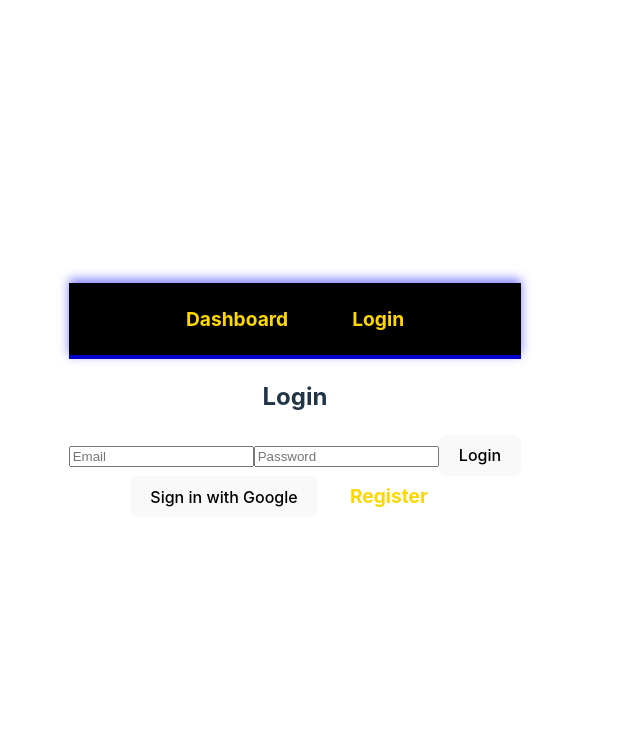
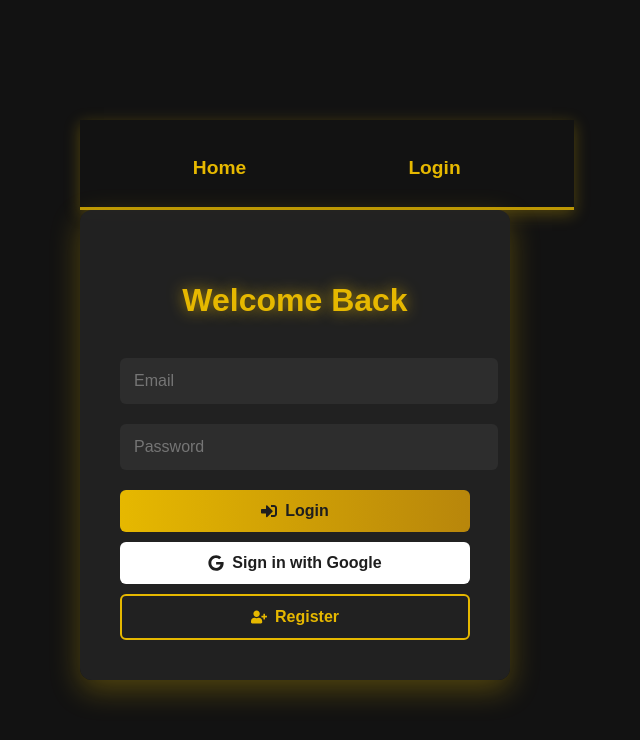
Before and after one commit to DerrickUnleashed/FinSpectre, a React (Vite) app in the folder FrontEnd/: page /login in a window 1280 px wide. Shown: the top 740 px of the page, without its empty margins (345-985 px from the left). Built offline with nearby package versions, Linux system fonts and the light colour scheme; no server answers.

Commit message:
Ui changes for login

```diff
--- a/FrontEnd/package.json
+++ b/FrontEnd/package.json
@@ -14,6 +14,7 @@
     "firebase": "^11.3.1",
     "react": "^19.0.0",
     "react-dom": "^19.0.0",
+    "react-icons": "^5.4.0",
     "react-router-dom": "^7.1.5"
   },
   "devDependencies": {
--- a/FrontEnd/src/Pages/Home.css
+++ b/FrontEnd/src/Pages/Home.css
@@ -27,7 +27,7 @@
 
 
 .logo {
-  height: 10em;
+  height: 8em;
   padding: 1.5em;
   will-change: filter;
   transition: filter 300ms;
--- a/FrontEnd/src/Pages/Login.css
+++ b/FrontEnd/src/Pages/Login.css
@@ -1,9 +1,8 @@
-/* src/Login.css */
-
+/* Modern Dark UI for Login Page */
 body {
-    background-color: #1e1e1e;
+  background: #121212;
   color: #e6b800;
-    font-family: 'Arial', sans-serif;
+  font-family: 'Poppins', sans-serif;
   display: flex;
   justify-content: center;
   align-items: center;
@@ -11,58 +10,97 @@ body {
   margin: 0;
 }
 
+/* Login Container */
 .login-container {
-    background: rgba(34, 34, 34, 0.9);
-    padding: 2rem;
-    border-radius: 10px;
-    box-shadow: 0 0 20px rgba(230, 184, 0, 0.8);
+  background: rgba(34, 34, 34, 0.95);
+  padding: 2.5rem;
+  border-radius: 12px;
+  box-shadow: 0px 10px 30px rgba(230, 184, 0, 0.3);
   text-align: center;
-    animation: popIn 0.5s ease-in-out;
-    max-width: 400px;
-    width: 100%;
+  width: 350px;
+  animation: fadeIn 0.5s ease-in-out;
 }
 
-  @keyframes popIn {
-    from {
-      transform: scale(0.8);
-      opacity: 0;
-    }
-    to {
-      transform: scale(1);
-      opacity: 1;
-    }
+/* Fade-in animation */
+@keyframes fadeIn {
+  from { opacity: 0; transform: scale(0.9); }
+  to { opacity: 1; transform: scale(1); }
 }
 
+/* Heading */
 h2 {
-    margin-bottom: 1rem;
+  margin-bottom: 1.5rem;
   font-size: 2rem;
-    text-shadow: 0 0 10px rgba(230, 184, 0, 0.8);
+  text-shadow: 0 0 15px rgba(230, 184, 0, 0.7);
 }
 
+/* Input Fields */
 input {
   width: 100%;
-    padding: 10px;
+  padding: 12px;
   margin: 10px 0;
-    border: none;
-    border-radius: 5px;
-    background: #333;
+  border: 2px solid transparent;
+  border-radius: 6px;
+  background: #2d2d2d;
   color: #e6b800;
   font-size: 1rem;
+  transition: 0.3s;
+  outline: none;
 }
 
-  button {
-    background: linear-gradient(90deg, #e6b800, #b8860b);
-    border: none;
-    padding: 10px;
-    border-radius: 5px;
-    font-size: 1rem;
-    color: #1e1e1e;
-    cursor: pointer;
-    transition: all 0.3s;
-    width: 100%;
+input:focus {
+  border-color: #e6b800;
+  box-shadow: 0 0 10px rgba(230, 184, 0, 0.6);
 }
 
-  button:hover {
+/* Buttons */
+button {
+  width: 100%;
+  padding: 12px;
+  margin-top: 10px;
+  border: none;
+  border-radius: 6px;
+  font-size: 1rem;
+  cursor: pointer;
+  transition: all 0.3s ease-in-out;
+  display: flex;
+  align-items: center;
+  justify-content: center;
+  gap: 8px;
+  font-weight: bold;
+}
+
+/* Login Button */
+.login-btn {
+  background: linear-gradient(90deg, #e6b800, #b8860b);
+  color: #1e1e1e;
+}
+
+.login-btn:hover {
   transform: scale(1.05);
+  box-shadow: 0 0 15px rgba(230, 184, 0, 0.7);
+}
+
+/* Google Sign-in Button */
+.google-btn {
+  background: #ffffff;
+  color: #1e1e1e;
+}
+
+.google-btn:hover {
+  transform: scale(1.05);
+  box-shadow: 0 0 15px rgba(255, 255, 255, 0.6);
+}
+
+/* Register Button */
+.register-btn {
+  background: transparent;
+  border: 2px solid #e6b800;
+  color: #e6b800;
+}
+
+.register-btn:hover {
+  background: #e6b800;
+  color: #1e1e1e;
   box-shadow: 0 0 15px rgba(230, 184, 0, 0.8);
 }
--- a/FrontEnd/src/Pages/Login.jsx
+++ b/FrontEnd/src/Pages/Login.jsx
@@ -1,13 +1,16 @@
 import React, { useState } from "react";
 import { useNavigate } from "react-router-dom";
-import { auth } from "./firebaseconfig";  // Import Firebase auth
+import { auth } from "./firebaseconfig";
 import { signInWithEmailAndPassword, signInWithPopup, GoogleAuthProvider } from "firebase/auth";
-import './NavBar.css';
+import "./Login.css";
+import { FaGoogle, FaSignInAlt, FaUserPlus } from "react-icons/fa";
+
 const Login = () => {
   const [email, setEmail] = useState("");
   const [password, setPassword] = useState("");
   const provider = new GoogleAuthProvider();
   const navigate = useNavigate();
+
   const handleLogin = async (e) => {
     e.preventDefault();
     try {
@@ -29,16 +32,33 @@ const Login = () => {
 
   return (
     <div className="login-container">
-      <h2>Login</h2>
-      <form onSubmit={handleLogin}>
-        <input type="email" placeholder="Email" onChange={(e) => setEmail(e.target.value)} required />
-        <input type="password" placeholder="Password" onChange={(e) => setPassword(e.target.value)} required />
-        <button type="submit">Login</button>
+      <h2>Welcome Back</h2>
+      <form onSubmit={handleLogin} className="login-form">
+        <input
+          type="email"
+          placeholder="Email"
+          value={email}
+          onChange={(e) => setEmail(e.target.value)}
+          required
+        />
+        <input
+          type="password"
+          placeholder="Password"
+          value={password}
+          onChange={(e) => setPassword(e.target.value)}
+          required
+        />
+        <button type="submit" className="login-btn">
+          <FaSignInAlt /> Login
+        </button>
       </form>
-      <button onClick={handleGoogleLogin}>Sign in with Google</button>
-      <button onClick={() => navigate("/register")} className="nav-btn">Register</button>
+      <button onClick={handleGoogleLogin} className="google-btn">
+        <FaGoogle /> Sign in with Google
+      </button>
+      <button onClick={() => navigate("/register")} className="register-btn">
+        <FaUserPlus /> Register
+      </button>
     </div>
-
   );
 };
 
--- a/FrontEnd/src/Pages/NavBar.css
+++ b/FrontEnd/src/Pages/NavBar.css
@@ -1,31 +1,51 @@
+/* Navbar Styling */
 .navbar {
   display: flex;
-    justify-content: center;
+  justify-content: space-between; /* Ensures spacing between logo and buttons */
   align-items: center;
-    background: black;
-    padding: 1rem;
-    box-shadow: 0 -4px 10px rgba(0, 0, 255, 0.5);
-    border-bottom: 4px solid rgba(0, 0, 255, 0.8);
+  width: 100%; /* Make sure navbar spans full width */
+  padding: 1rem 2rem;
+  background: #121212;
+  box-shadow: 0 4px 15px rgba(230, 184, 0, 0.3);
+  border-bottom: 3px solid rgba(230, 184, 0, 0.8);
 }
 
+/* Centering logo and buttons */
+.logo {
+  font-size: 1.8rem;
+  font-weight: bold;
+  color: #e6b800;
+  text-shadow: 0 0 10px rgba(230, 184, 0, 0.6);
+}
+
+/* Navigation Links */
+.nav-links {
+  display: flex;
+  gap: 2rem;
+}
+
+/* Buttons */
 .nav-btn {
   background: none;
-    border: none;
-    color: gold;
+  border: 2px solid transparent;
+  color: #e6b800;
   font-size: 1.2rem;
   font-weight: bold;
-    margin: 0 1rem;
-    padding: 0.5rem 1rem;
+  padding: 0.6rem 1.4rem;
   cursor: pointer;
+  transition: all 0.3s ease-in-out;
   position: relative;
-    transition: transform 0.2s ease, text-shadow 0.3s ease;
 }
 
+/* Hover Effect */
 .nav-btn:hover {
-    transform: scale(1.1);
-    text-shadow: 0 0 10px gold;
+  border-color: #e6b800;
+  background: rgba(230, 184, 0, 0.15);
+  box-shadow: 0 0 15px rgba(230, 184, 0, 0.7);
+  transform: translateY(-2px);
 }
 
+/* Active Click Effect */
 .nav-btn:active {
   transform: scale(0.95);
 }
--- a/FrontEnd/src/Pages/NavBar.jsx
+++ b/FrontEnd/src/Pages/NavBar.jsx
@@ -7,7 +7,7 @@ const Navbar = () => {
 
     return (
       <nav className="navbar">
-        <button onClick={() => navigate("/dashboard")} className="nav-btn">Dashboard</button>
+        <button onClick={() => navigate("/")} className="nav-btn">Home</button>
         <button onClick={() => navigate("/login")} className="nav-btn">Login</button>
       </nav>
     );
```
Also changed, not shown: 1 other file (tests, documents, lock files or other folders). Lines whose indentation alone changed are shown as unchanged.
